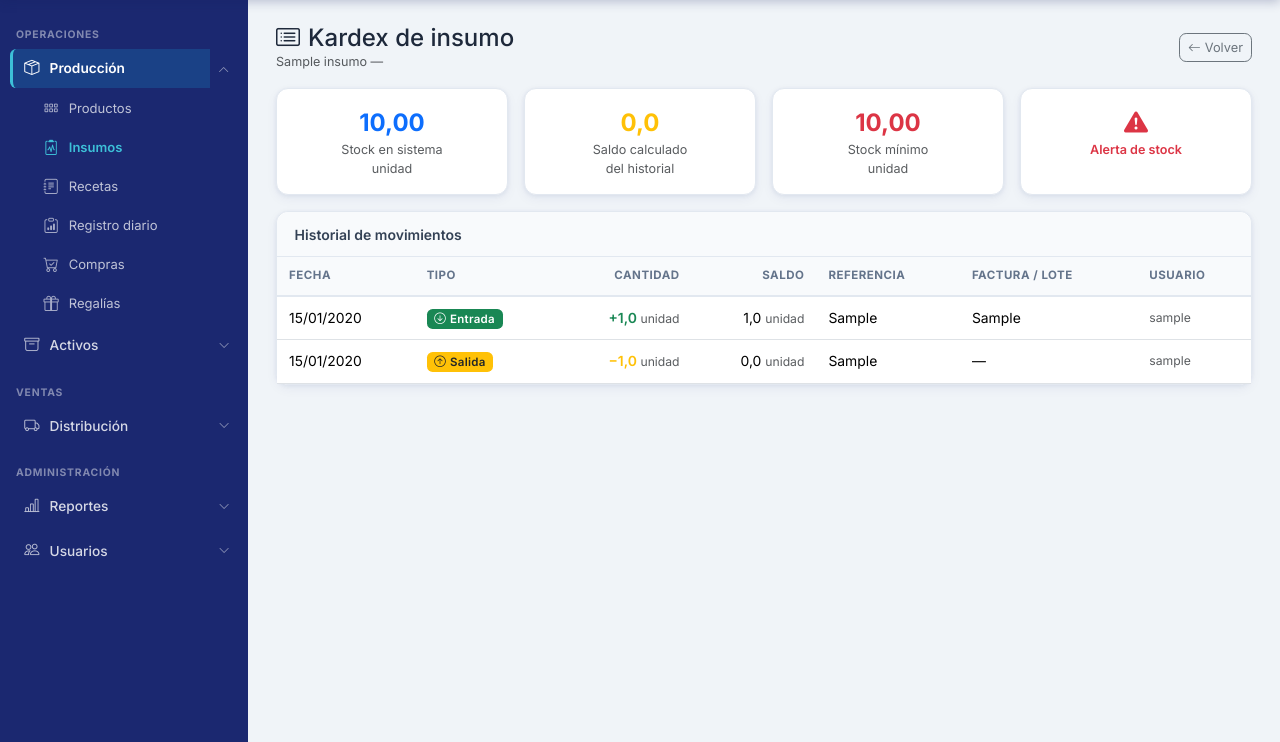
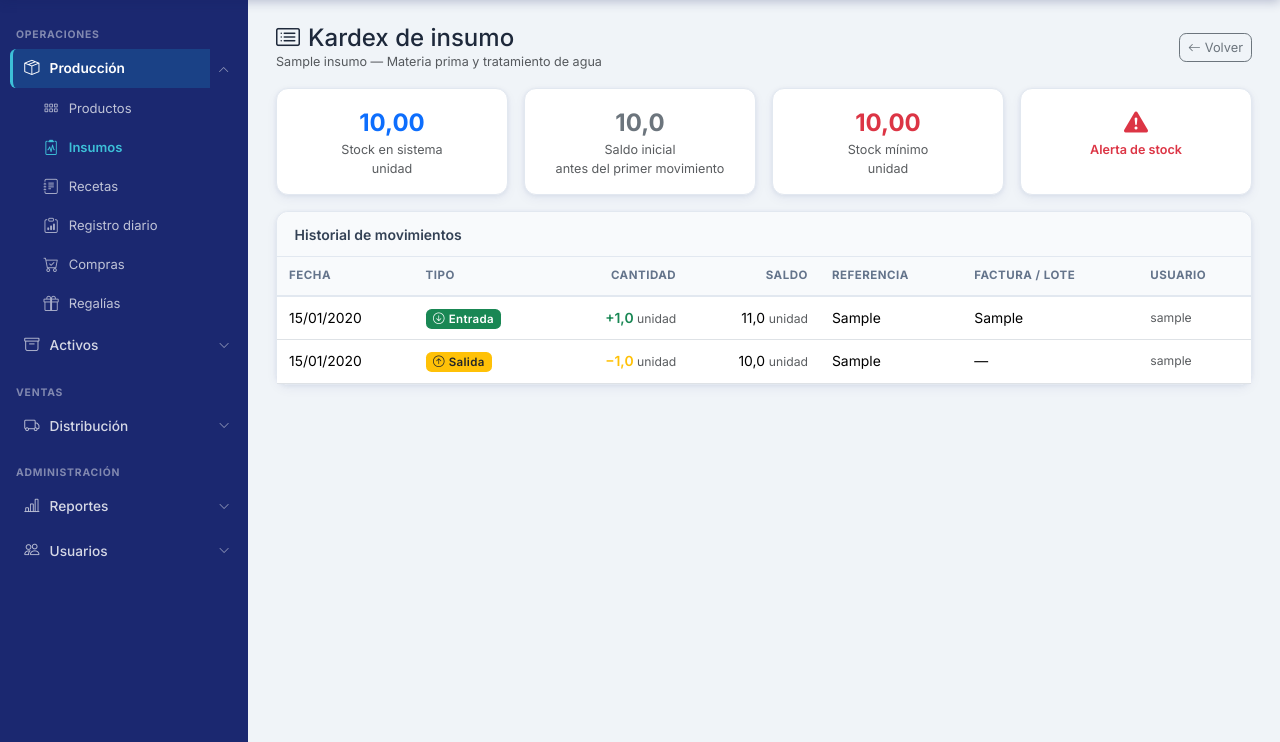
Before and after one commit to wasoisky/proyecto_brisas, a Django app: page /produccion/insumos/1/kardex/ in a window 1280 px wide. Shown: the part 58-800 px from the top of the page. Run offline with Django 5.2, Linux system fonts and the light colour scheme; a user stored in the database is signed in; data comes from the database, SQL or seed files in the repository; tables that the repository leaves empty hold one stand-in row (values such as "Sample post").

Commit message:
fix: kardex parte del stock inicial (saldo inicial), categoria en plantilla y GET a baja_create redirige en vez de 500

```diff
--- a/activos/views.py
+++ b/activos/views.py
@@ -110,6 +110,10 @@ class BajaActivoCreateView(RolRequiredMixin, CreateView):
             return redirect('activos:movimiento_detail', pk=self.kwargs['movimiento_pk'])
         return super().dispatch(request, *args, **kwargs)
 
+    def get(self, request, *args, **kwargs):
+        # El formulario vive embebido en el detalle del movimiento; no hay página propia.
+        return redirect('activos:movimiento_detail', pk=self.kwargs['movimiento_pk'])
+
     def form_valid(self, form):
         form.instance.movimiento = self.get_movimiento()
         form.instance.registrado_por = self.request.user
--- a/produccion/templates/produccion/insumo_kardex.html
+++ b/produccion/templates/produccion/insumo_kardex.html
@@ -6,7 +6,7 @@
 <div class="d-flex justify-content-between align-items-center flex-wrap gap-2 mb-3">
   <div>
     <h4 class="mb-0"><i class="bi bi-card-list me-2"></i>Kardex de insumo</h4>
-    <p class="text-muted small mb-0">{{ insumo.nombre }} — {{ insumo.get_categoria_display }}</p>
+    <p class="text-muted small mb-0">{{ insumo.nombre }} — {{ insumo.categoria }}</p>
   </div>
   <a href="{% url 'produccion:insumo_list' %}" class="btn btn-outline-secondary btn-sm">
     <i class="bi bi-arrow-left me-1"></i>Volver
@@ -27,11 +27,11 @@
   <div class="col-6 col-md-3">
     <div class="card text-center h-100">
       <div class="card-body py-3">
-        <div class="fs-4 fw-bold {% if saldo_calculado == insumo.stock_actual|floatformat:4|add:'0' %}text-success{% else %}text-warning{% endif %}">
-          {{ saldo_calculado }}
+        <div class="fs-4 fw-bold text-secondary">
+          {{ saldo_inicial }}
         </div>
-        <div class="text-muted small">Saldo calculado</div>
-        <div class="text-muted small">del historial</div>
+        <div class="text-muted small">Saldo inicial</div>
+        <div class="text-muted small">antes del primer movimiento</div>
       </div>
     </div>
   </div>
--- a/produccion/views.py
+++ b/produccion/views.py
@@ -459,9 +459,15 @@ class InsumoKardexView(RolRequiredMixin, View):
 
         # Unir y ordenar cronológicamente, calcular saldo acumulado
         movimientos = []
-        saldo = 0
         entradas_lista = list(compras)
         salidas_lista  = list(consumos)
+
+        # Saldo inicial = stock previo a los movimientos registrados (p. ej. el stock
+        # cargado al implantar el sistema, que no es una CompraInsumo).
+        total_entradas = sum(float(m['cantidad']) for m in entradas_lista)
+        total_salidas = sum(float(m['cantidad']) for m in salidas_lista)
+        saldo_inicial = round(float(insumo.stock_actual) - total_entradas + total_salidas, 4)
+        saldo = saldo_inicial
 
         todos = sorted(
             [dict(m, _origen='entrada') for m in entradas_lista] +
@@ -488,6 +494,7 @@ class InsumoKardexView(RolRequiredMixin, View):
         return render(request, 'produccion/insumo_kardex.html', {
             'insumo': insumo,
             'movimientos': movimientos,
+            'saldo_inicial': saldo_inicial,
             'saldo_calculado': round(saldo, 4),
         })
 
```
Also changed, not shown: activos/tests.py (+7 -0 lines), produccion/tests.py (+28 -0 lines).
